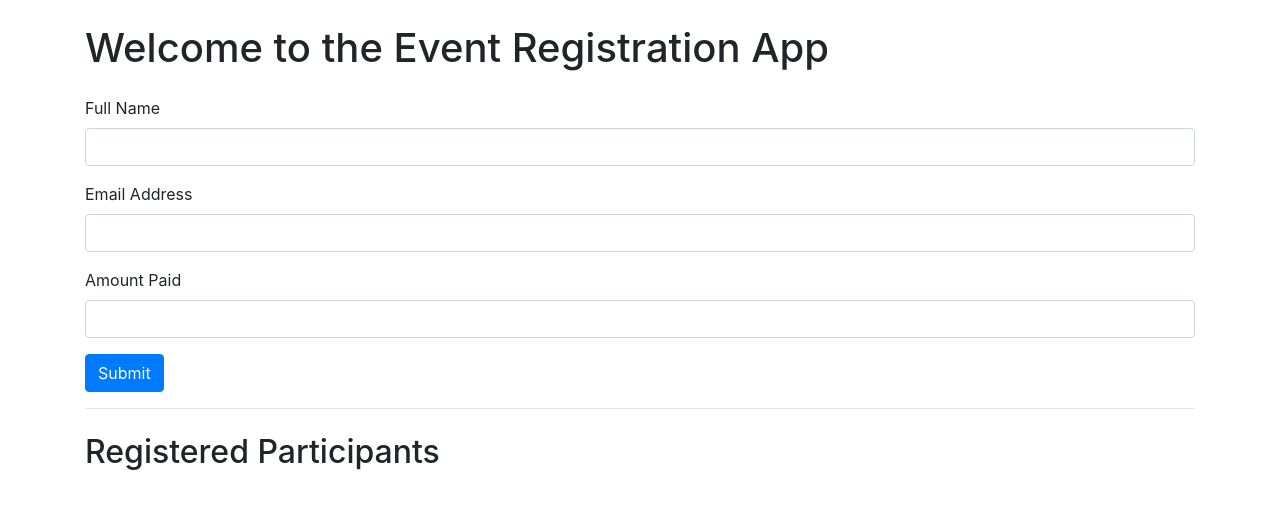
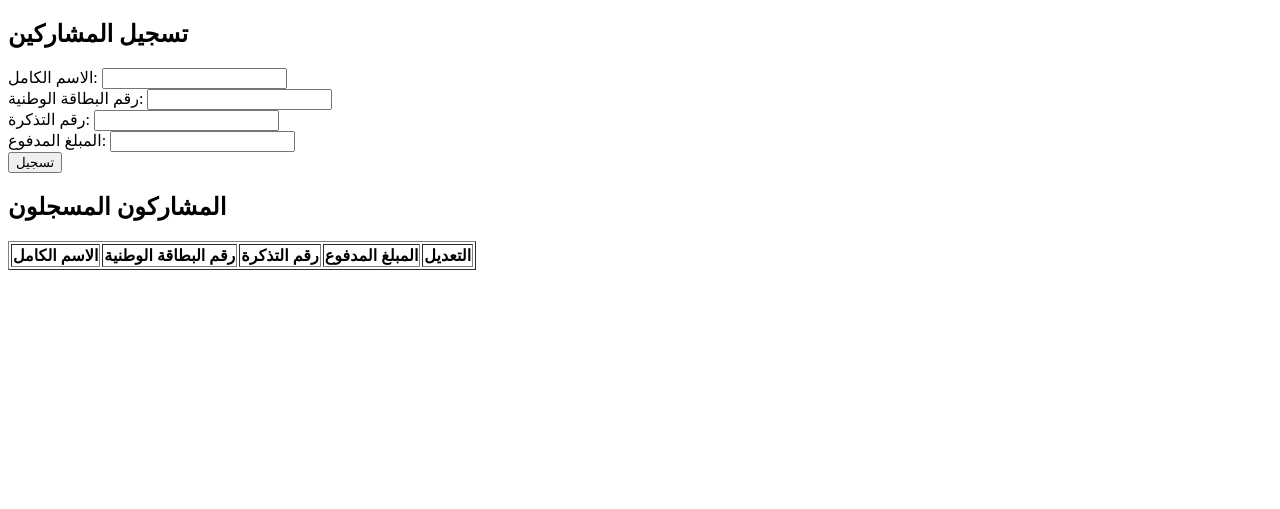
Before and after one commit to OUCHTAH/chakir, a Flask app: page / in a window 1280 px wide. Shown: the top 509 px of the page. Run offline with Flask 2, Linux system fonts and the light colour scheme; lists and menus that the app fills with data are empty; some libraries are stand-ins or nearby versions.

Commit message:
Update home.html

```diff
--- a/templates/home.html
+++ b/templates/home.html
@@ -1,60 +1,52 @@
 <!DOCTYPE html>
-<html lang="en">
+<html lang="ar">
 <head>
     <meta charset="UTF-8">
     <meta name="viewport" content="width=device-width, initial-scale=1.0">
-    <title>Event Registration</title>
-    <link rel="stylesheet" href="https://stackpath.bootstrapcdn.com/bootstrap/4.3.1/css/bootstrap.min.css">
+    <title>التسجيل في الفعالية</title>
 </head>
 <body>
-    <div class="container">
-        <h1 class="my-4">Welcome to the Event Registration App</h1>
+    <h2>تسجيل المشاركين</h2>
+    <form method="POST" action="/register">
+        <label for="name">الاسم الكامل:</label>
+        <input type="text" id="name" name="name" required><br>
 
-        <!-- Registration Form -->
-        <form method="POST" action="/register">
-            <div class="form-group">
-                <label for="name">Full Name</label>
-                <input type="text" class="form-control" id="name" name="name" required>
-            </div>
+        <label for="national_id">رقم البطاقة الوطنية:</label>
+        <input type="text" id="national_id" name="national_id" required><br>
 
-            <div class="form-group">
-                <label for="email">Email Address</label>
-                <input type="email" class="form-control" id="email" name="email" required>
-            </div>
+        <label for="ticket_number">رقم التذكرة:</label>
+        <input type="text" id="ticket_number" name="ticket_number" required><br>
 
-            <div class="form-group">
-                <label for="amount">Amount Paid</label>
-                <input type="number" class="form-control" id="amount" name="amount" required>
-            </div>
+        <label for="amount">المبلغ المدفوع:</label>
+        <input type="number" id="amount" name="amount" required><br>
 
-            <button type="submit" class="btn btn-primary">Submit</button>
-        </form>
+        <button type="submit">تسجيل</button>
+    </form>
 
-        <hr>
-
-        <h2 class="my-4">Registered Participants</h2>
-        <ul id="participants">
-            <!-- List of participants will be dynamically loaded here -->
-        </ul>
-    </div>
-
-    <script src="https://code.jquery.com/jquery-3.6.0.min.js"></script>
-    <script>
-        // Function to load participants dynamically
-        function loadParticipants() {
-            $.get("/participants", function(data) {
-                let participantList = $('#participants');
-                participantList.empty();
-                data.forEach(function(participant) {
-                    participantList.append('<li>' + participant.name + ' - ' + participant.email + ' - $' + participant.amount + '</li>');
-                });
-            });
-        }
-
-        // Initial load of participants when the page is ready
-        $(document).ready(function() {
-            loadParticipants();
-        });
-    </script>
+    <h2>المشاركون المسجلون</h2>
+    <table border="1">
+        <thead>
+            <tr>
+                <th>الاسم الكامل</th>
+                <th>رقم البطاقة الوطنية</th>
+                <th>رقم التذكرة</th>
+                <th>المبلغ المدفوع</th>
+                <th>التعديل</th>
+            </tr>
+        </thead>
+        <tbody>
+            {% for participant in participants %}
+            <tr>
+                <td>{{ participant.name }}</td>
+                <td>{{ participant.national_id }}</td>
+                <td>{{ participant.ticket_number }}</td>
+                <td>{{ participant.amount }}</td>
+                <td>
+                    <a href="{{ url_for('edit_participant', ticket_number=participant.ticket_number) }}">تعديل</a>
+                </td>
+            </tr>
+            {% endfor %}
+        </tbody>
+    </table>
 </body>
 </html>
```
